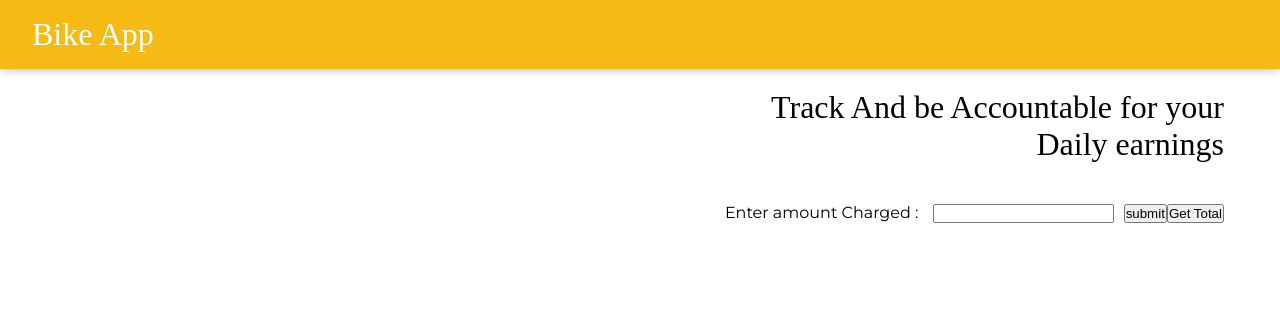
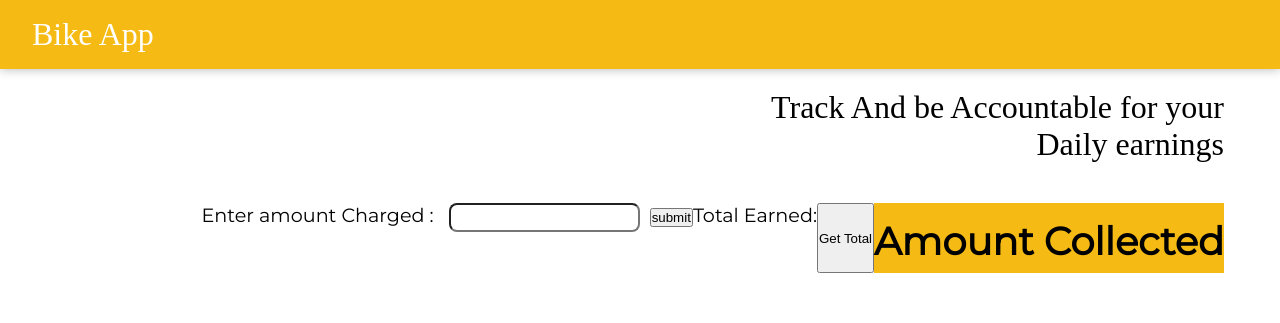
Before and after one commit to John-Mwanzia/bike-app, a React app: page / in a window 1280 px wide. Shown: the top 323 px of the page. Built offline with nearby package versions, Linux system fonts and the light colour scheme; a web font is replaced by a local one.

Commit message:
added useState hook to get the functionality of getting the total earned

```diff
--- a/public/styles.css
+++ b/public/styles.css
@@ -42,6 +42,7 @@ header {
     display: flex;
     justify-content: end;
     margin-right: 40px;
+    font-size: larger;
 
 
   }
@@ -49,6 +50,8 @@ header {
   .input-content input{
     margin-right: 10px;
     margin-left: 10px;
+    padding: 5px 5px;
+    border-radius: .5rem;
   }
 
 
@@ -59,6 +62,13 @@ header {
     text-align: right;
     font-family: "McLaren", cursive;
     font-weight: 200;
+  }
+
+  .collected-Amount{
+    height: 70px;
+    width: 70pxx;
+    background-color: #f5ba13;
+    padding-top: 15px;
   }
 footer{
     position: absolute;
--- a/src/components/Input.jsx
+++ b/src/components/Input.jsx
@@ -1,14 +1,51 @@
-import React from "react";
+import React, { useState } from "react";
 
 function Input(){
+    const [amount, setAmount] = useState();
+    const [collectedAmount, setcollectedAmount] = useState([]);
+    const [addAmount, setaddAmount] = useState()
+
+    function handleChange(event){
+       setAmount(parseInt(event.target.value));
+
+    }
+
+    function handleclick(event){
+         setcollectedAmount(prevAmount=>{
+            return[...prevAmount, amount]
+
+         });
+
+     event.preventDefault();
+    }
+
+    function hanldeCollect(){
+        let total = 0;
+        // setaddAmount(collectedAmount)
+        collectedAmount.forEach(amountFound=>{
+            return total += amountFound;
+
+        });
+        setaddAmount(total)
+        console.log(total);
+    }
+
     return(
         <div className="input-content">
         <form>
+
         <label>Enter amount Charged :  </label>
-         <input className="" type="number"/>
-         <button  type="submit">submit</button>
-          <button>Get Total</button>
+         <input onChange = {handleChange} type="number" />
+         <button onClick={handleclick}>submit</button>
+
         </form>
+        <label>Total Earned:</label>
+        <button onClick={hanldeCollect}>Get Total</button>
+
+        <div className="collected-Amount">
+        <h1>Amount Collected </h1>
+        <h1>{addAmount}</h1>
+        </div>
 
         </div>
 
```
